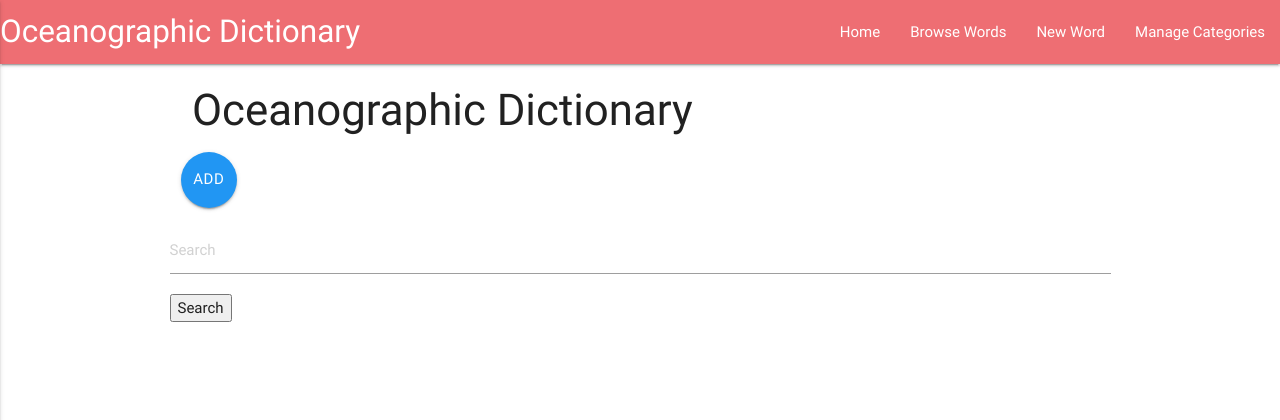
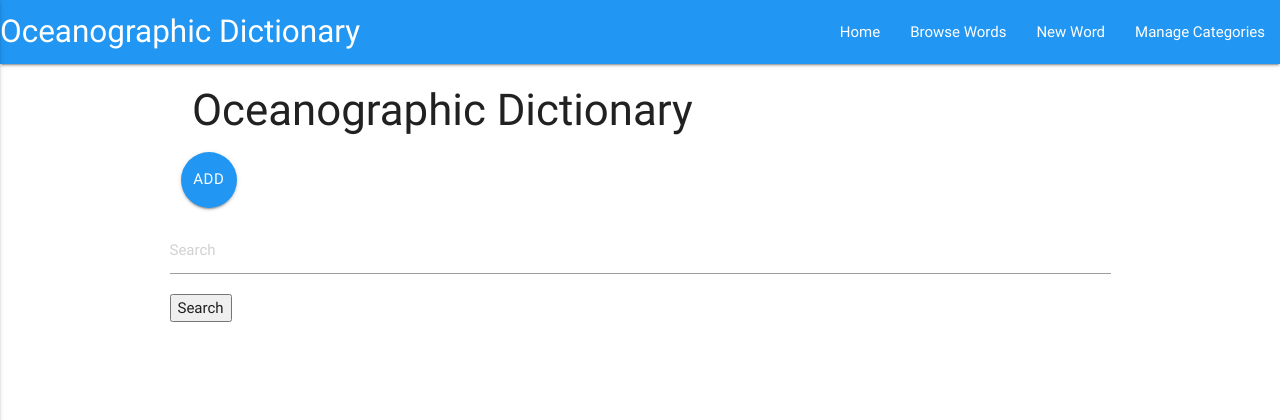
Before and after one commit to RobSimons1/ocean-dictionary, a Flask app: page / in a window 1280 px wide. Shown: the top 420 px of the page. Run offline with Flask 2, Linux system fonts and the light colour scheme; data that the repository does not hold is empty; some libraries are stand-ins or nearby versions.

Commit message:
Changed nav bar colour in CSS to blue to match ADD button

```diff
--- a/static/css/style.css
+++ b/static/css/style.css
@@ -10,3 +10,7 @@
     margin-top: 5px;
     color: blue;
 }
+
+nav {
+  background-color: #2196F3;
+}
```
